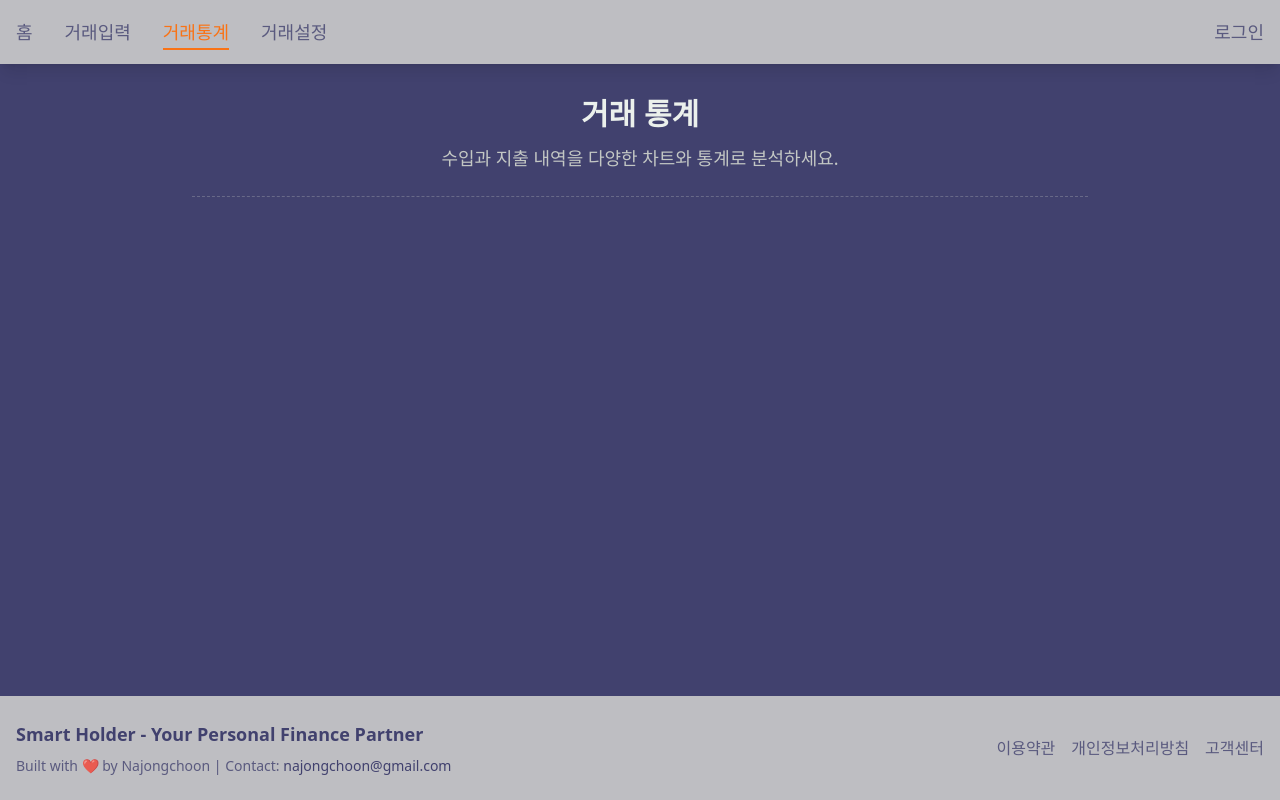
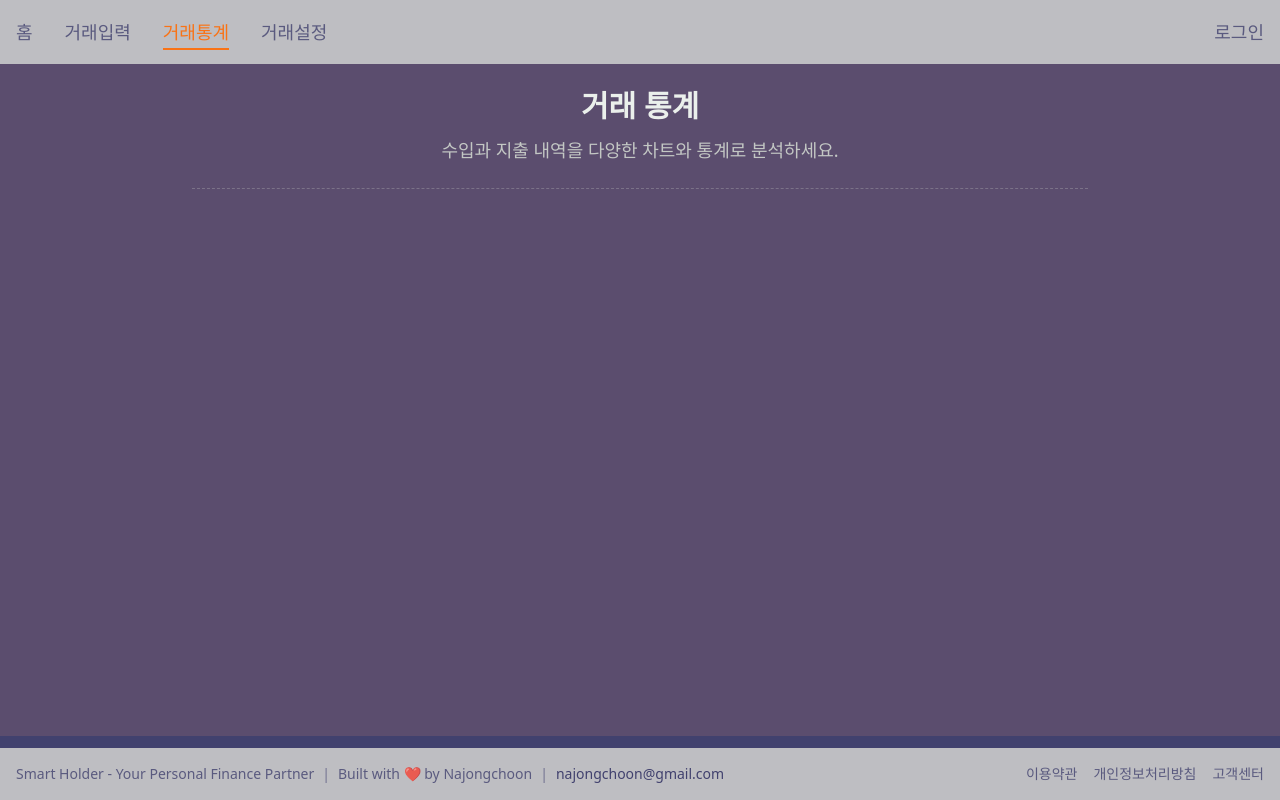
Before and after one commit to jongchoon580325/holder_book, a Next.js app: page /transaction/statistics in a window 1280 px wide. Built offline with nearby package versions, Linux system fonts and the light colour scheme.

Commit message:
개선: 거래통계 페이지 배경색 변경 및 페이지 타이틀 복구

```diff
--- a/src/app/transaction/input/page.tsx
+++ b/src/app/transaction/input/page.tsx
@@ -4,11 +4,14 @@ import PageHeader from '@/components/common/PageHeader';
 
 export default function TransactionInput() {
   return (
-    <div className="container mx-auto px-4 py-8">
-      <PageHeader
-        title="거래 입력"
-        description="수입과 지출 내역을 입력하고 관리하세요."
-      />
-    </div>
+    <main className="min-h-[calc(100vh-8rem)] bg-gradient-to-b from-blue-900 via-blue-800 to-gray-800 text-white p-6">
+      <div className="container mx-auto">
+        <PageHeader
+          title="거래 입력"
+          description="수입과 지출 내역을 입력하고 관리하세요."
+        />
+        {/* 추후 거래 입력 폼 구현 */}
+      </div>
+    </main>
   );
 }
--- a/src/app/transaction/settings/page.tsx
+++ b/src/app/transaction/settings/page.tsx
@@ -5,11 +5,14 @@ import PageHeader from '@/components/common/PageHeader';
 
 export default function TransactionSettings() {
   return (
-    <div className="container mx-auto px-4 py-8">
-      <PageHeader
-        title="거래 설정"
-        description="거래 내역 관리를 위한 설정을 구성하세요."
-      />
-    </div>
+    <main className="min-h-[calc(100vh-8rem)] bg-gradient-to-b from-cyan-900 via-cyan-800 to-gray-800 text-white p-6">
+      <div className="container mx-auto">
+        <PageHeader
+          title="거래 설정"
+          description="거래 내역 관리를 위한 설정을 구성하세요."
+        />
+        {/* 추후 설정 옵션 구현 */}
+      </div>
+    </main>
   );
 }
--- a/src/app/transaction/statistics/page.tsx
+++ b/src/app/transaction/statistics/page.tsx
@@ -4,11 +4,14 @@ import PageHeader from '@/components/common/PageHeader';
 
 export default function TransactionStatistics() {
   return (
-    <div className="container mx-auto px-4 py-8">
-      <PageHeader
-        title="거래 통계"
-        description="수입과 지출 내역을 다양한 차트와 통계로 분석하세요."
-      />
-    </div>
+    <main className="min-h-[calc(100vh-8rem)] bg-[#5b4d6e] text-white p-6">
+      <div className="container mx-auto">
+        <PageHeader
+          title="거래 통계"
+          description="수입과 지출 내역을 다양한 차트와 통계로 분석하세요."
+        />
+        {/* 추후 통계 차트 구현 */}
+      </div>
+    </main>
   );
 }
--- a/src/components/common/Footer.tsx
+++ b/src/components/common/Footer.tsx
@@ -3,30 +3,28 @@
 export default function Footer() {
   return (
     <footer className="bg-[#bebec2] mt-auto">
-      <div className="container mx-auto px-4 py-6">
-        <div className="flex justify-between items-center">
-          <div className="text-[#41416e]/80">
-            <h3 className="text-lg font-semibold text-[#41416e] mb-2">
-              Smart Holder - Your Personal Finance Partner
-            </h3>
-            <p className="text-sm">
-              Built with ❤️ by Najongchoon | Contact:{' '}
+      <div className="container mx-auto px-4 py-4">
+        <div className="flex items-center justify-between text-sm text-[#41416e]/80">
+          <div className="flex items-center gap-2">
+            <span>Smart Holder - Your Personal Finance Partner</span>
+            <span className="text-[#41416e]/60">|</span>
+            <span>Built with ❤️ by Najongchoon</span>
+            <span className="text-[#41416e]/60">|</span>
             <a
               href="mailto:najongchoon@gmail.com"
               className="text-[#41416e] hover:text-[#41416e]/80 transition-colors duration-200"
             >
               najongchoon@gmail.com
             </a>
-            </p>
           </div>
-          <div className="flex space-x-4">
-            <a href="#" className="text-[#41416e]/80 hover:text-[#41416e] transition-colors duration-200">
+          <div className="flex items-center gap-4">
+            <a href="#" className="hover:text-[#41416e] transition-colors duration-200">
               이용약관
             </a>
-            <a href="#" className="text-[#41416e]/80 hover:text-[#41416e] transition-colors duration-200">
+            <a href="#" className="hover:text-[#41416e] transition-colors duration-200">
               개인정보처리방침
             </a>
-            <a href="#" className="text-[#41416e]/80 hover:text-[#41416e] transition-colors duration-200">
+            <a href="#" className="hover:text-[#41416e] transition-colors duration-200">
               고객센터
             </a>
           </div>
```
Also changed, not shown: 1 other file (tests, documents, lock files or other folders). Lines whose indentation alone changed are shown as unchanged.
